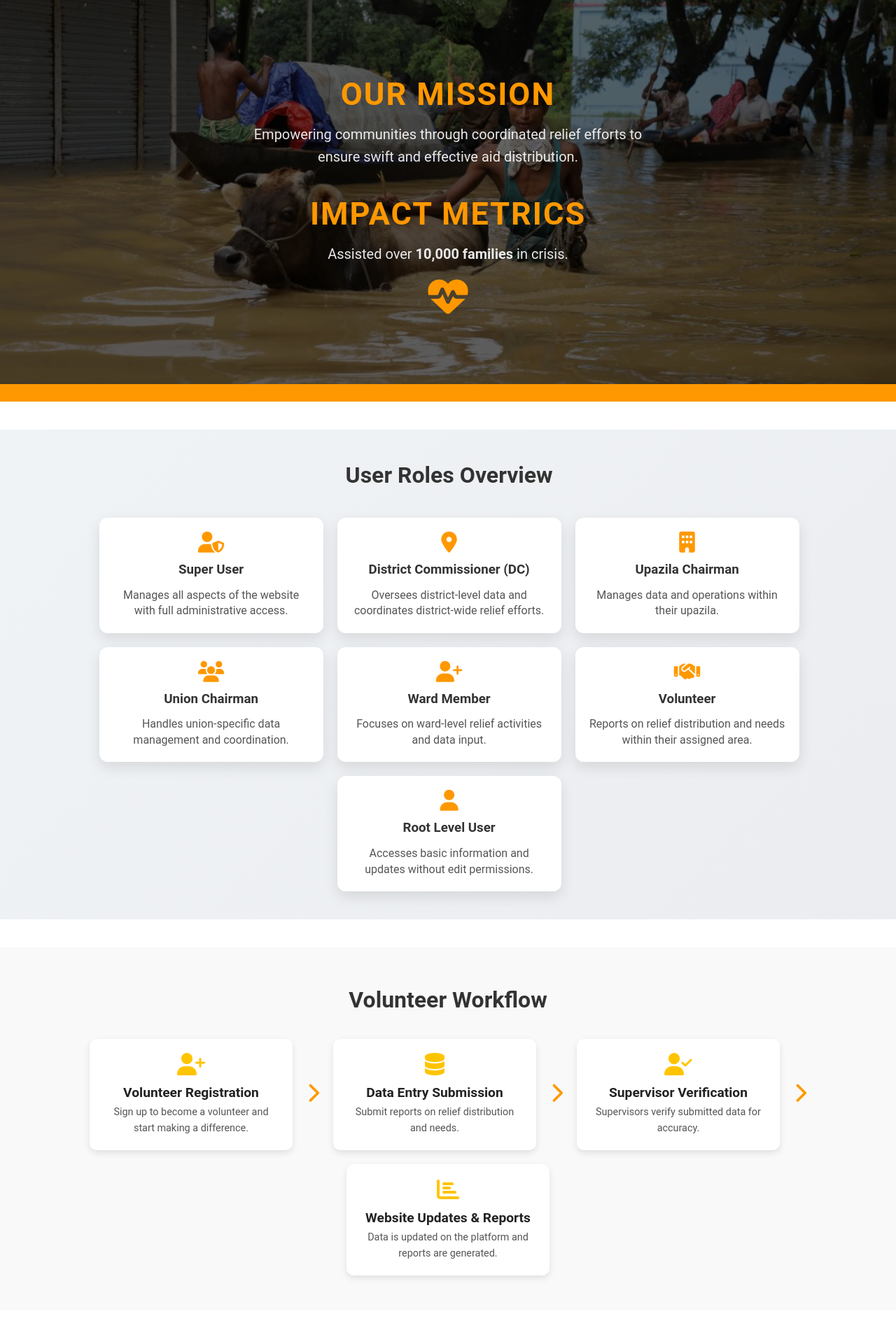
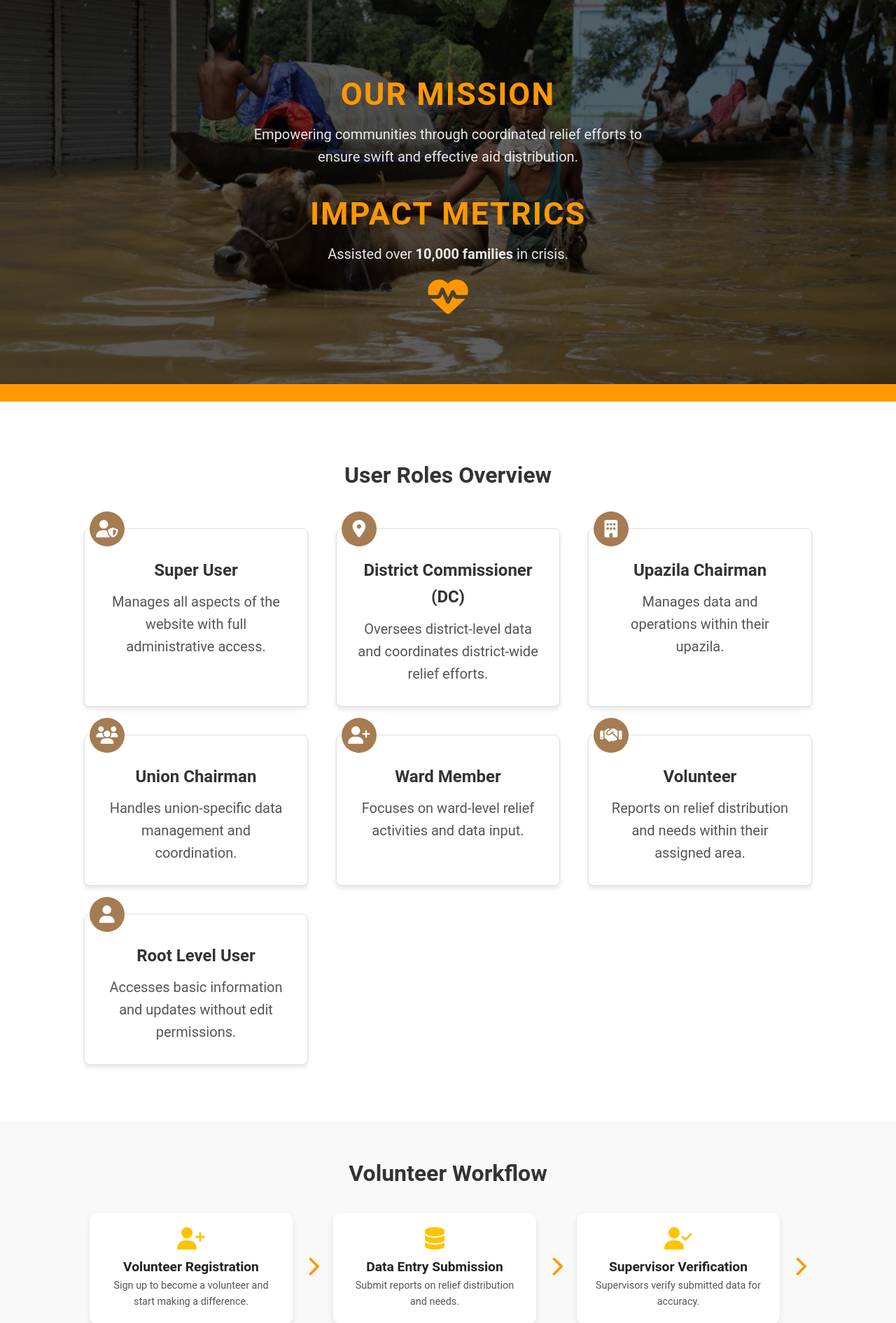
Before and after one commit to TahmidMuntaser/ReliefLink, a Django app: page /service/ in a window 1280 px wide. Shown: the part 106-1997 px from the top of the page at 70% size. Run offline with Django 5.2, Linux system fonts and the light colour scheme.

Commit message:
service page design change

```diff
--- a/ReliefLink/home/static/home/service.css
+++ b/ReliefLink/home/static/home/service.css
@@ -148,58 +148,61 @@ section {
 }
 
 /* role  */
-
-.user-header{
-    /* margin: 20px; */
-    padding-bottom: 35px;
+.user-roles {
+    max-width: 1200px;
+    margin: 0 auto;
+    text-align: center;
+}
+.user-header {
+    font-size: 2rem;
     color: #333;
-    font-size: 2rem;
+    margin-bottom: 50px;
 }
-.user-roles {
-    width: 94%;
-    margin: 40px auto;
-    background: linear-gradient(135deg, #f0f3f5, #ebedf0);
-    padding: 40px;
-}
-
 .roles-container {
-    display: flex;
-    flex-wrap: wrap;
-    gap: 20px;
+    display: grid;
+    grid-template-columns: repeat(auto-fit, minmax(300px, 320px));
+    gap: 40px;
     justify-content: center;
 }
-
 .role-card {
-    width: 280px;
-    background-color: #fff;
-    border-radius: 12px;
-    padding: 20px;
-    box-shadow: 0 8px 20px rgba(0, 0, 0, 0.1);
-    text-align: center;
-    transition: transform 0.3s ease;
+    background: #fff;
+    padding: 40px 30px 30px;
+    border-radius: 8px;
+    box-shadow: 0 4px 6px rgba(0, 0, 0, 0.1);
+    transition: transform 0.3s;
+    border: 1px solid #e0e0e0;
+    position: relative;
 }
 
 .role-card:hover {
-    transform: translateY(-4px);
+    transform: translateY(-5px);
 }
 
 .role-card i {
-    font-size: 30px;
-    color: #ff9800;
-    margin-bottom: 10px;
+    display: inline-block;
+    width: 50px;
+    height: 50px;
+    line-height: 50px;
+    font-size: 25px;
+    color: #fff;
+    background: #a67c52;
+    border-radius: 50%;
+    position: absolute;
+    top: -25px;
+    left: 10%;
+    transform: translateX(-50%);
 }
-
 .role-card h3 {
-    margin-bottom: 10px;
+    font-size: 1.5rem;
+    margin: 0 0 10px;
     color: #333;
 }
 
 .role-card p {
+    font-size: 20px;
     color: #555;
-    line-height: 1.4;
+    line-height: 1.6;
 }
-
-
 /*security */
 
 .security-section {
--- a/ReliefLink/home/templates/home/service.html
+++ b/ReliefLink/home/templates/home/service.html
@@ -68,7 +68,6 @@
     </div>
 </section>
 
-
 {% comment %} workflow {% endcomment %}
 <section class="workflow-section">
     <h2 class="workflow-title">Volunteer Workflow</h2>
```
